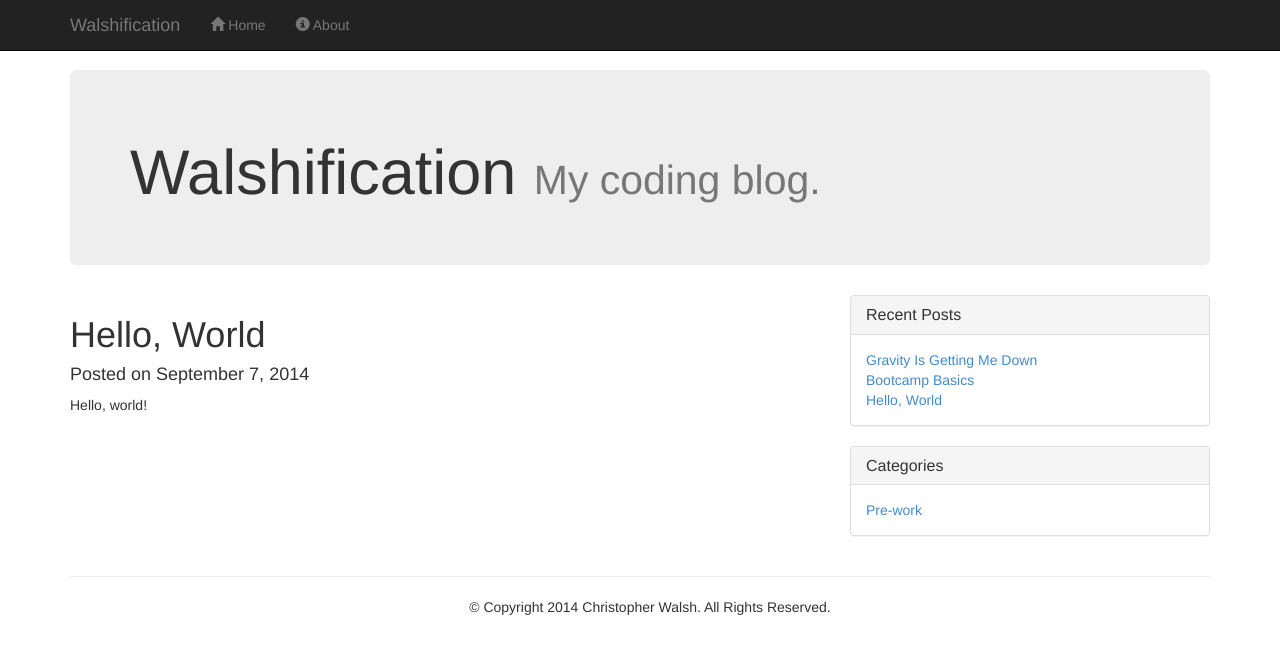
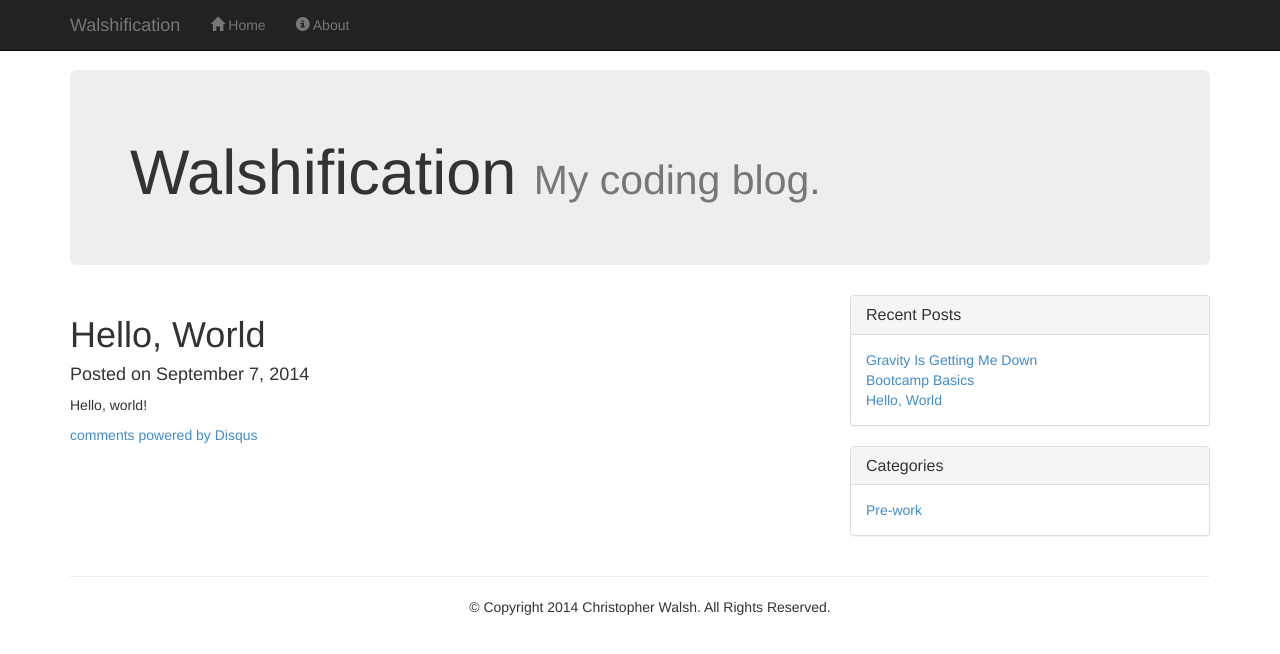
Before and after one commit to walshification/walshification.github.io, a Jekyll site: the page built from _posts/2014-09-07-Hello-World.md, in a window 1280 px wide. Shown: the top 654 px of the page. Built offline with Jekyll 4.4.1, drawn with Linux system fonts in a browser that asks for light colours; nearby versions of some CDN libraries; library files that are not in the unit come from our copies; Markdown is read by kramdown in place of the engine named in the settings; comment, search, counter and statistics services are not loaded; some of the changed lines change nothing that is shown.

Commit message:
disqus comments

```diff
--- /dev/null
+++ b/_includes/disqus.html
@@ -0,0 +1,15 @@
+<div id="disqus_thread"></div>
+<script type="text/javascript">
+    /* * * CONFIGURATION VARIABLES: EDIT BEFORE PASTING INTO YOUR WEBPAGE * * */
+    var disqus_shortname = 'walshification'; // required: replace example with your forum shortname
+    var disqus_page_identifier = '{{ page.id }}';
+
+    /* * * DON'T EDIT BELOW THIS LINE * * */
+    (function() {
+        var dsq = document.createElement('script'); dsq.type = 'text/javascript'; dsq.async = true;
+        dsq.src = '//' + disqus_shortname + '.disqus.com/embed.js';
+        (document.getElementsByTagName('head')[0] || document.getElementsByTagName('body')[0]).appendChild(dsq);
+    })();
+</script>
+<noscript>Please enable JavaScript to view the <a href="http://disqus.com/?ref_noscript">comments powered by Disqus.</a></noscript>
+<a href="http://disqus.com" class="dsq-brlink">comments powered by <span class="logo-disqus">Disqus</span></a>
--- a/_layouts/default.html
+++ b/_layouts/default.html
@@ -4,6 +4,18 @@
   <meta charset="utf-8">
   <title>{{ site.title }}</title>
   <link rel="stylesheet" type="text/css" href="/css/bootstrap.min.css">
+  <script type="text/javascript">
+  /* * * CONFIGURATION VARIABLES: EDIT BEFORE PASTING INTO YOUR WEBPAGE * * */
+  var disqus_shortname = 'walshification'; // required: replace example with your forum shortname
+
+  /* * * DON'T EDIT BELOW THIS LINE * * */
+  (function () {
+      var s = document.createElement('script'); s.async = true;
+      s.type = 'text/javascript';
+      s.src = '//' + disqus_shortname + '.disqus.com/count.js';
+      (document.getElementsByTagName('HEAD')[0] || document.getElementsByTagName('BODY')[0]).appendChild(s);
+  }());
+  </script>
 </head>
 <body>
 	<!-- Navbar -->
--- a/_layouts/post.html
+++ b/_layouts/post.html
@@ -6,3 +6,5 @@
 <h4>Posted on {{ page.date | date: "%B %-d, %Y" }}</h4>
 
 {{ content }}
+
+{% include disqus.html disqus_identifier=page.disqus_identifier %}
```
